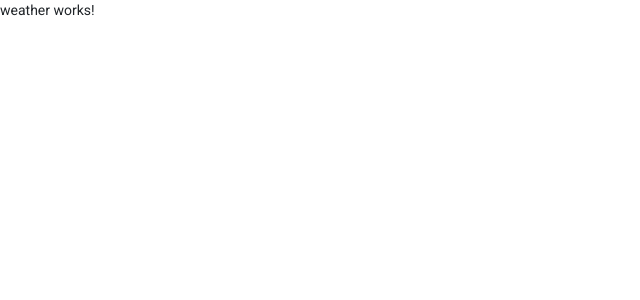
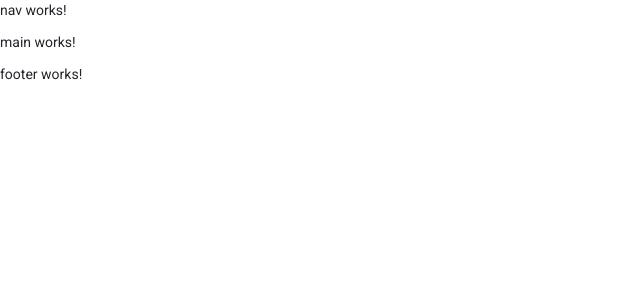
Before and after one commit to MatinKHD/weather-demo, an Angular app: page /weather in a window 1280 px wide. Shown: the top 300 px of the page, without its empty margins (0-640 px from the left). Built offline with nearby package versions, Linux system fonts and the light colour scheme.

Commit message:
create loading for weather component and add two lines in the angular.json styles and scripts array

```diff
--- a/angular.json
+++ b/angular.json
@@ -31,10 +31,13 @@
               "src/assets"
             ],
             "styles": [
+              "./node_modules/bootstrap/dist/css/bootstrap.css",
               "./node_modules/@angular/material/prebuilt-themes/indigo-pink.css",
               "src/styles.scss"
             ],
-            "scripts": []
+            "scripts": [
+              "./node_modules/bootstrap/dist/js/bootstrap.js"
+            ]
           },
           "configurations": {
             "production": {
--- a/src/app/weather/weather.component.html
+++ b/src/app/weather/weather.component.html
@@ -1 +1,6 @@
-<p>weather works!</p>
+<div *ngIf="loading" class="spinner-loading">
+  <mat-spinner></mat-spinner>
+</div>
+<app-nav></app-nav>
+<app-main></app-main>
+<app-footer></app-footer>
--- a/src/app/weather/weather.component.scss
+++ b/src/app/weather/weather.component.scss
@@ -0,0 +1,7 @@
+.spinner-loading {
+  width: 100vw;
+  height: 100vh;
+  display: flex;
+  justify-content: center;
+  align-items: center;
+}
--- a/src/app/weather/weather.component.ts
+++ b/src/app/weather/weather.component.ts
@@ -1,4 +1,4 @@
-import { Component, OnInit } from '@angular/core';
+import {Component, OnInit} from '@angular/core';
 
 @Component({
   selector: 'app-weather',
@@ -6,7 +6,7 @@ import { Component, OnInit } from '@angular/core';
   styleUrls: ['./weather.component.scss']
 })
 export class WeatherComponent implements OnInit {
-
+  loading = false;
   constructor() { }
 
   ngOnInit(): void {
```
Also changed, not shown: src/app/app.module.ts (+10 -9 lines), src/app/weather/weather.module.ts (+34 -7 lines).
